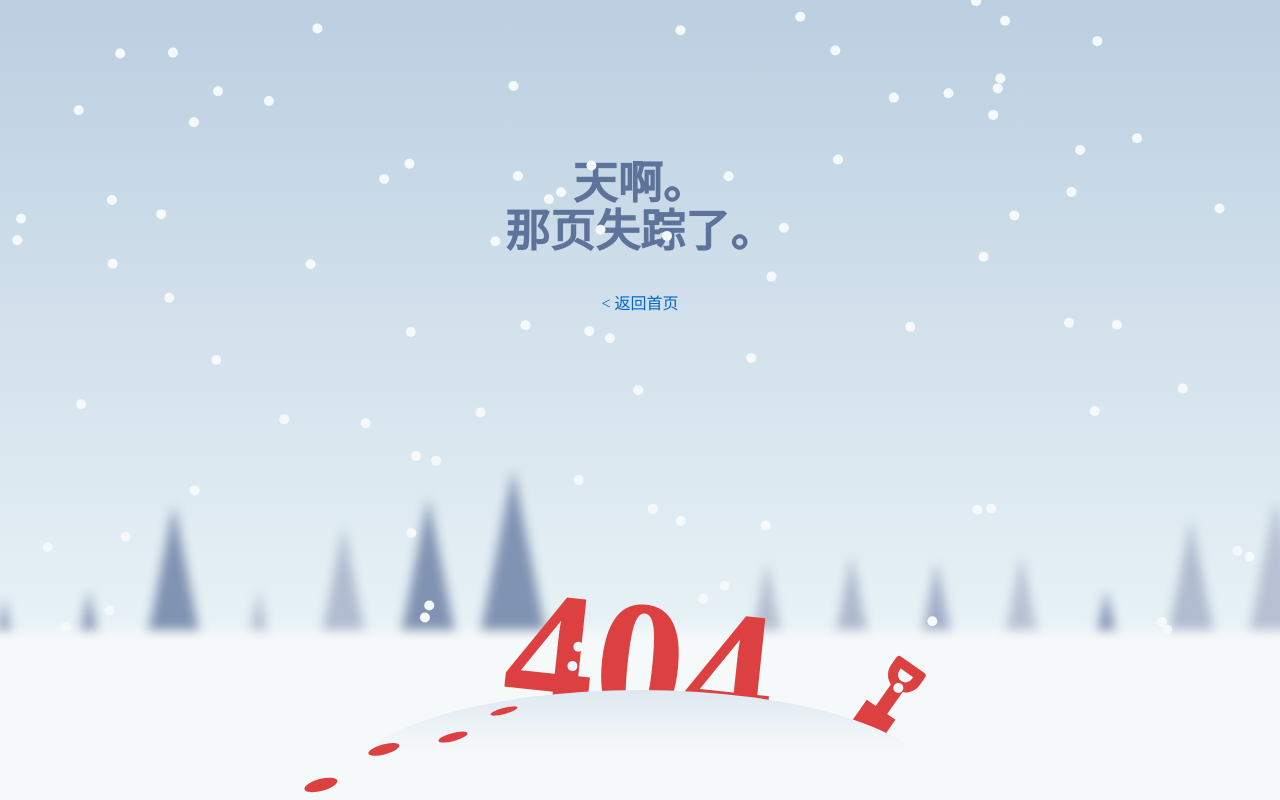
After one commit to zhenhuh/shlibrary, a Flask app: template templates/404.html in a window 1280 px wide. The commit adds this page. Run offline with Flask 2, Linux system fonts and the light colour scheme; the template is opened without the code that fills it, so the values that code supplies are empty; parts of the project's set-up code (start-up, migrations or seed data) failed here and were passed over.

Commit message:
update front

```diff
--- a/static/js/detail_map.js
+++ b/static/js/detail_map.js
@@ -2,10 +2,6 @@
  * 详细页面JS文件
  */
 $(function() {
-
-
-
-
     /**
      * 查询明细数据
      */
@@ -50,7 +46,6 @@ $(function() {
         }
         $(".m-timeline-2__item-cricle").first().addClass("active");
     }
-
 });
 
     /**
--- a/static/js/index_right.js
+++ b/static/js/index_right.js
@@ -145,13 +145,11 @@ var index_right = {
                         wccontent +='<div class="col-md-12 col-lg-6 col-xl-3">'+
                                     '<div class="m-widget24">'+
                                         '<div class="m-widget24__item" style="text-align:center;"> '+
-                                            '<a href="javascript:;" wcname="'+ele.wcname+'" class="wc_list_link"><h4 class="m-widget24__title">'+
+                                            '<a href="javascript:;" wcname="'+ele.wcname+'" class="wc_list_link">'+
+                                            '<h4 class="jiugongge_css"><i class="flaticon-layers m--font-warning"></i>    '+
                                                 ele.wcname +
                                             '</h4></a>'+
                                             '<br>'+
-                                            '<span class="m-widget24__stats m--font-brand">'+
-                                                '365'+
-                                            '</span>'+
                                         '</div>'+
                                     '</div>'+
                                 '</div>';
--- /dev/null
+++ b/templates/404.html
@@ -0,0 +1,288 @@
+<!DOCTYPE html>
+<html>
+<head>
+<meta http-equiv="Content-Type" content="text/html; charset=UTF-8">
+  <title>404</title>
+
+
+ <style>
+ html,body {
+  height: 100%;
+  min-height: 450px;
+  font-size: 32px;
+  font-weight: 500;
+  color: #5d7399;
+  margin:0;padding:0;border:0;
+}
+
+.content {
+  height: 100%;
+  position: relative;
+  z-index: 1;
+  background-color: #d2e1ec;
+  background-image: -webkit-linear-gradient(top, #bbcfe1 0%, #e8f2f6 80%);
+  background-image: linear-gradient(to bottom, #bbcfe1 0%, #e8f2f6 80%);
+  overflow: hidden;
+}
+
+.snow {
+  position: absolute;
+  top: 0;
+  left: 0;
+  pointer-events: none;
+  z-index: 20;
+}
+
+.main-text {
+  padding: 20vh 20px 0 20px;
+  text-align: center;
+  line-height: 2em;
+  font-size: 5vh;
+}
+.main-text h1 {
+  font-size:45px;
+  line-height:48px;
+  margin:0;
+  padding:0;}
+.main-text-a{
+  height:32px;
+  margin-left:auto;
+  margin-right:auto;
+  text-align:center;
+}
+.main-text-a a {
+   font-size:16px;
+   text-decoration:none;
+   color:#0066CC;
+ }
+.main-text-a a:hover{
+   color:#000;
+}
+.home-link {
+  font-size: 0.6em;
+  font-weight: 400;
+  color: inherit;
+  text-decoration: none;
+  opacity: 0.6;
+  border-bottom: 1px dashed rgba(93, 115, 153, 0.5);
+}
+.home-link:hover {
+  opacity: 1;
+}
+
+.ground {
+  height: 160px;
+  width: 100%;
+  position: absolute;
+  bottom: 0;
+  left: 0;
+  background: #f6f9fa;
+  box-shadow: 0 0 10px 10px #f6f9fa;
+}
+.ground:before, .ground:after {
+  content: '';
+  display: block;
+  width: 250px;
+  height: 250px;
+  position: absolute;
+  top: -62.5px;
+  z-index: -1;
+  background: transparent;
+  -webkit-transform: scaleX(0.2) rotate(45deg);
+          transform: scaleX(0.2) rotate(45deg);
+}
+.ground:after {
+  left: 50%;
+  margin-left: -166.66667px;
+  box-shadow: -340px 260px 15px #8193b2, -620px 580px 15px #8193b2, -900px 900px 15px #b0bccf, -1155px 1245px 15px #b4bed1, -1515px 1485px 15px #8193b2, -1755px 1845px 15px #8a9bb8, -2050px 2150px 15px #91a1bc, -2425px 2375px 15px #bac4d5, -2695px 2705px 15px #a1aec6, -3020px 2980px 15px #8193b2, -3315px 3285px 15px #94a3be, -3555px 3645px 15px #9aa9c2, -3910px 3890px 15px #b0bccf, -4180px 4220px 15px #bac4d5, -4535px 4465px 15px #a7b4c9, -4840px 4760px 15px #94a3be;
+}
+.ground:before {
+  right: 50%;
+  margin-right: -166.66667px;
+  box-shadow: 325px -275px 15px #b4bed1, 620px -580px 15px #adb9cd, 925px -875px 15px #a1aec6, 1220px -1180px 15px #b7c1d3, 1545px -1455px 15px #7e90b0, 1795px -1805px 15px #b0bccf, 2080px -2120px 15px #b7c1d3, 2395px -2405px 15px #8e9eba, 2730px -2670px 15px #b7c1d3, 2995px -3005px 15px #9dabc4, 3285px -3315px 15px #a1aec6, 3620px -3580px 15px #8193b2, 3880px -3920px 15px #aab6cb, 4225px -4175px 15px #9dabc4, 4510px -4490px 15px #8e9eba, 4785px -4815px 15px #a7b4c9;
+}
+
+.mound {
+  margin-top: -80px;
+  font-weight: 800;
+  font-size: 180px;
+  text-align: center;
+  color: #dd4040;
+  pointer-events: none;
+}
+.mound:before {
+  content: '';
+  display: block;
+  width: 600px;
+  height: 200px;
+  position: absolute;
+  left: 50%;
+  margin-left: -300px;
+  top: 50px;
+  z-index: 1;
+  border-radius: 100%;
+  background-color: #e8f2f6;
+  background-image: -webkit-linear-gradient(top, #dee8f1, #f6f9fa 60px);
+  background-image: linear-gradient(to bottom, #dee8f1, #f6f9fa 60px);
+}
+.mound:after {
+  content: '';
+  display: block;
+  width: 28px;
+  height: 6px;
+  position: absolute;
+  left: 50%;
+  margin-left: -150px;
+  top: 68px;
+  z-index: 2;
+  background: #dd4040;
+  border-radius: 100%;
+  -webkit-transform: rotate(-15deg);
+          transform: rotate(-15deg);
+  box-shadow: -56px 12px 0 1px #dd4040, -126px 6px 0 2px #dd4040, -196px 24px 0 3px #dd4040;
+}
+
+.mound_text {
+  -webkit-transform: rotate(6deg);
+          transform: rotate(6deg);
+}
+
+.mound_spade {
+  display: block;
+  width: 35px;
+  height: 30px;
+  position: absolute;
+  right: 50%;
+  top: 42%;
+  margin-right: -250px;
+  z-index: 0;
+  -webkit-transform: rotate(35deg);
+          transform: rotate(35deg);
+  background: #dd4040;
+}
+.mound_spade:before, .mound_spade:after {
+  content: '';
+  display: block;
+  position: absolute;
+}
+.mound_spade:before {
+  width: 40%;
+  height: 30px;
+  bottom: 98%;
+  left: 50%;
+  margin-left: -20%;
+  background: #dd4040;
+}
+.mound_spade:after {
+  width: 100%;
+  height: 30px;
+  top: -55px;
+  left: 0%;
+  box-sizing: border-box;
+  border: 10px solid #dd4040;
+  border-radius: 4px 4px 20px 20px;
+}
+ </style>
+
+</head>
+
+<body translate="no">
+<div class="content">
+  <canvas class="snow" id="snow" width="1349" height="400"></canvas>
+  <div class="main-text">
+    <h1>天啊。<br>那页失踪了。</h1>
+	<div class="main-text-a"><a href="http://localhost:8080/">< 返回首页</a></div>
+  </div>
+  <div class="ground">
+    <div class="mound">
+      <div class="mound_text">404 </div>
+      <div class="mound_spade"></div>
+    </div>
+  </div>
+</div>
+
+
+    <script>
+    (function() {
+	function ready(fn) {
+		if (document.readyState != 'loading'){
+			fn();
+		} else {
+			document.addEventListener('DOMContentLoaded', fn);
+		}
+	}
+
+	function makeSnow(el) {
+		var ctx = el.getContext('2d');
+		var width = 0;
+		var height = 0;
+		var particles = [];
+
+		var Particle = function() {
+			this.x = this.y = this.dx = this.dy = 0;
+			this.reset();
+		}
+
+		Particle.prototype.reset = function() {
+			this.y = Math.random() * height;
+			this.x = Math.random() * width;
+			this.dx = (Math.random() * 1) - 0.5;
+			this.dy = (Math.random() * 0.5) + 0.5;
+		}
+
+		function createParticles(count) {
+			if (count != particles.length) {
+				particles = [];
+				for (var i = 0; i < count; i++) {
+					particles.push(new Particle());
+				}
+			}
+		}
+
+		function onResize() {
+			width = window.innerWidth;
+			height = window.innerHeight;
+			el.width = width;
+			el.height = height;
+
+			createParticles((width * height) / 10000);
+		}
+
+		function updateParticles() {
+			ctx.clearRect(0, 0, width, height);
+			ctx.fillStyle = '#f6f9fa';
+
+			particles.forEach(function(particle) {
+				particle.y += particle.dy;
+				particle.x += particle.dx;
+
+				if (particle.y > height) {
+					particle.y = 0;
+				}
+
+				if (particle.x > width) {
+					particle.reset();
+					particle.y = 0;
+				}
+
+				ctx.beginPath();
+				ctx.arc(particle.x, particle.y, 5, 0, Math.PI * 2, false);
+				ctx.fill();
+			});
+
+			window.requestAnimationFrame(updateParticles);
+		}
+
+		onResize();
+		updateParticles();
+	}
+
+	ready(function() {
+		var canvas = document.getElementById('snow');
+		makeSnow(canvas);
+	});
+})();
+  </script>
+
+</body>
+</html>
--- a/templates/frame/header.html
+++ b/templates/frame/header.html
@@ -146,3 +146,4 @@
         </div>
     </div>
 </header>
+<script src="/static/js/util.js" type="text/javascript"></script>
--- a/templates/product_map.html
+++ b/templates/product_map.html
@@ -22,7 +22,7 @@
                         <div class="m-portlet  m-portlet--full-height ">
                             <div class="m-portlet__body" id="wc_detail_body_id">
                                 <div class="time-btn time-play"></div>
-                                <div id="m-scrollable_id" class="m-scrollable mCustomScrollbar _mCS_5 mCS-autoHide _mCS_4" style="overflow: visible; height: 380px; max-height: 380px; position: relative;">
+                                <div id="m-scrollable_id" class="mCustomScrollbar" style="overflow-y:auto; overflow-x:auto;height: 380px; max-height: 380px; position: relative;">
                                     <!--Begin::Timeline  -->
                                     <div class="m-timeline-2">
                                         <div id="wc_name_details" class="m-timeline-2__items  m--padding-top-25 m--padding-bottom-30">
```
Also changed, not shown: static/css/common.css (+8 -0 lines), static/js/detail.js (+68 -8 lines), static/js/index.js (+7 -3 lines), static/js/util.js (+3 -7 lines).
